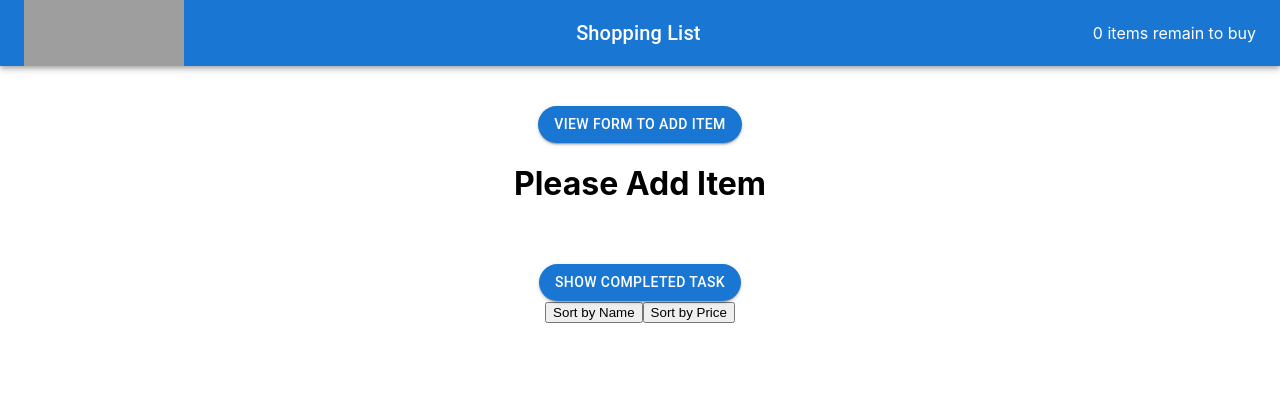
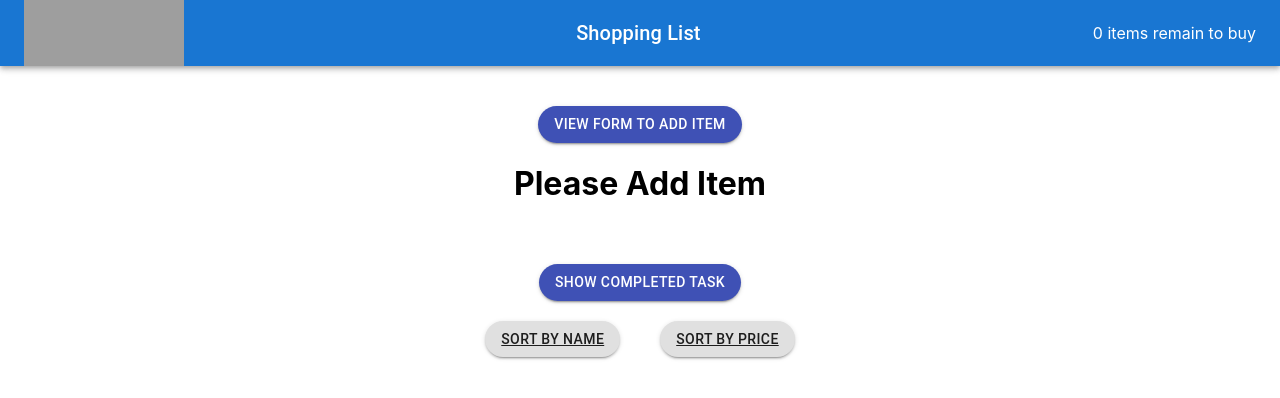
Before and after one commit to Monir2022/Ikea-Shopping-list, a React (Create React App) app: page / in a window 1280 px wide. Shown: the top 398 px of the page. Built offline with nearby package versions, Linux system fonts and the light colour scheme; grey boxes are pictures that could not be loaded.

Commit message:
button update

```diff
--- a/src/components/SortProducts.js
+++ b/src/components/SortProducts.js
@@ -1,4 +1,5 @@
 import React from 'react';
+import { Button } from "@material-ui/core";
 
 
 
@@ -32,8 +33,8 @@ const SortProducts = ({todos, setTodos}) => {
 
     return (
         <div>
-            <button onClick={OnclickForName} > Sort by Name </button>
-            <button onClick={OnClickForPrice}> Sort by Price </button>
+            <Button style={{margin:"20px", borderRadius: "20px", textDecoration: "underline"}} variant="contained" onClick={OnclickForName} > Sort by Name </Button>
+            <Button style={{margin:"20px", borderRadius: "20px", textDecoration: "underline"}} variant="contained" onClick={OnClickForPrice}> Sort by Price </Button>
         </div>
     );
 };
--- a/src/components/TodoForm.js
+++ b/src/components/TodoForm.js
@@ -11,8 +11,6 @@ const TodoForm =({ addTodo }) => {
   });
 
   const handleTaskInputChange=(e) => {
-    // e.target.value contains new input from onChange
-    // event for input elements
     setTodo({ ...todo, task: e.target.value });
   }
 
@@ -23,16 +21,11 @@ const TodoForm =({ addTodo }) => {
     } else
          alert("Price need to be a positive number")
 
-
-    // e.target.value contains new input from onChange
-    // event for input elements
-
   }
 
 
   const handleSubmit=(e) => {
-    e.preventDefault(); // prevents browser refresh
-    // trim() gets rid of string whitespace
+    e.preventDefault();
     if (todo.task.trim() && todo.price.trim()) {
       addTodo({ ...todo, id: uuid() });
       setTodo({ ...todo, task: "", price: "" });
```
